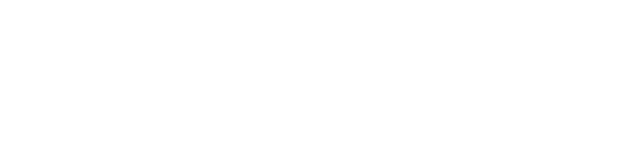
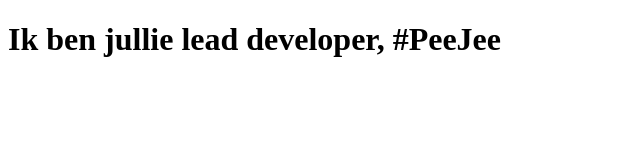
Before and after one commit to andrerobbe/HangIt, a plain HTML site: page index.html in a window 1280 px wide. Shown: the whole page, without its empty margins (0-640 px from the left). Drawn offline with Linux system fonts and the light colour scheme.

Commit message:
Update index.html

```diff
--- a/index.html
+++ b/index.html
@@ -5,6 +5,7 @@
 	<title>Test</title>
 </head>
 <body>
-	 <script src="JS/script.js"></script>
+	<script src="JS/script.js"></script>
+	<h1>Ik ben jullie lead developer, #PeeJee</h1>
 </body>
 </html>
```
